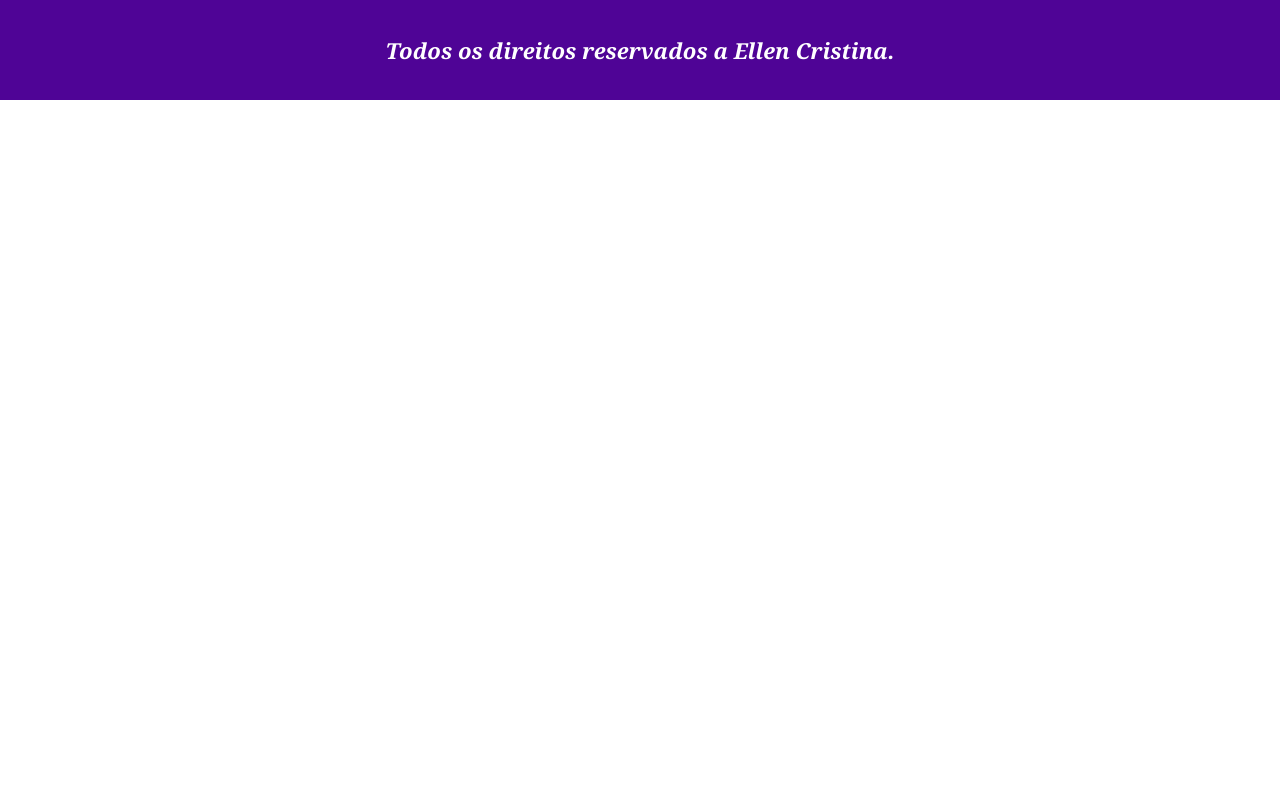
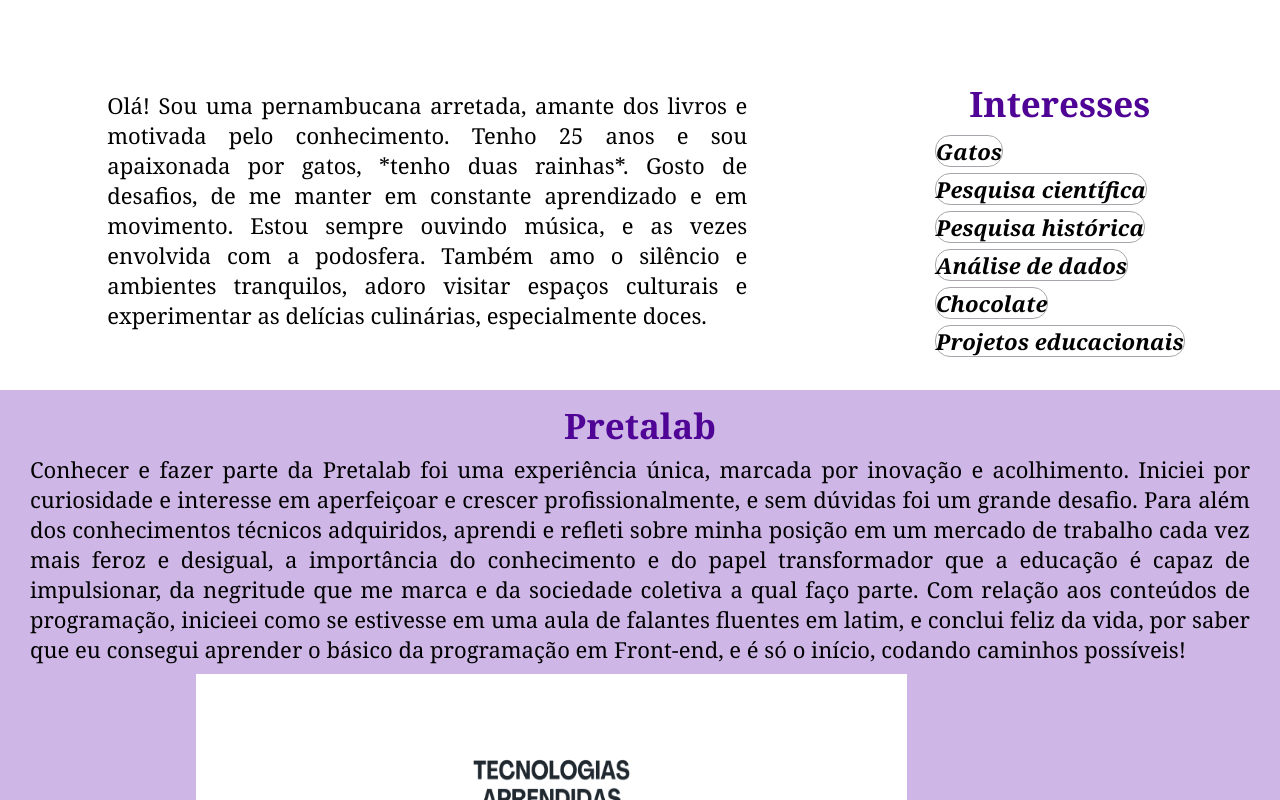
Before and after one commit to Ellenn2301/projeto-final-react, a React (Vite) app: page /sobre in a window 1280 px wide. Shown: the part 460-1260 px from the top of the page. Before the commit the page ends 800 px from the top, so only its background shows below. Built offline with nearby package versions, Linux system fonts and the light colour scheme.

Commit message:
retomando a criação da rota sobre

```diff
--- a/src/pages/SobrePage/SobrePage.css
+++ b/src/pages/SobrePage/SobrePage.css
@@ -1,5 +1,5 @@
 .containerImg{
-    height: 400px;
+    height: 390px;
     max-width: 100%;
     display: flex;
     align-items: center;
@@ -8,10 +8,73 @@
 }
 
 .tituloSobre{
-    font-size: 30px;
+    font-size: 35px;
     color: #4f0496;
     font-weight: 700;
+    padding: 10px;
 }
+
 .imgDescricao{
     height: 320px;
 }
+
+.containerApresentacao{
+    height: 400px;
+    max-width: 100%;
+    display: flex;
+    align-items: center;
+    justify-content: space-around;
+}
+
+.descricaoDescontraida{
+    max-width: 50%;
+    height: 200px;
+    font-size: 22px;
+    margin-left: 15px;
+    text-align: justify;
+}
+
+.palavrasDescritivas{
+    display: flex;
+    flex-direction: column;
+    align-items: center;
+    height: 220px;
+    max-width: 50%;
+}
+
+.subtitulo{
+    color: #4f0496;
+    font-size: 35px;
+    font-weight: 700;
+    text-align: center;
+    margin-bottom: 5px;
+}
+
+.liInteresses{
+    border: 1px solid #aaa5ac;
+    border-radius: 15px;
+    margin: 3px;
+    font-size: 22px;
+    text-align: center;
+}
+
+.containerPretalab{
+    height: 800px;
+    max-width: 100%;
+    background-color: #ceb6e6;
+    display: flex;
+    align-items: center;
+    flex-direction: column;
+    justify-content: center;
+}
+
+.descricaoCurso{
+    font-size: 22px;
+    margin: 0 30px 10px 30px;
+    text-align: justify;
+}
+
+.imgTecnologias{
+    height: 500px;
+    max-width: 80%;
+}
--- a/src/pages/SobrePage/SobrePage.jsx
+++ b/src/pages/SobrePage/SobrePage.jsx
@@ -5,9 +5,51 @@
     return(
         <>
         <div className="containerImg">
-            <h2 className="tituloSobre">Ellen Cristina</h2>
-            <img src="./imagens/ellenk.png" className="imgDescricao" alt="Imagem de Ellen Cristina com palavras que a descrevem." />
+                <h2 className="tituloSobre">Ellen Cristina</h2>
+                <img src="./imagens/ellenk.png" className="imgDescricao" alt="Imagem de Ellen Cristina com palavras que a descrevem." />
         </div>
+
+        <main>
+            <section className="containerApresentacao">
+                <div className="descricaoDescontraida">
+                    <p >
+                        Olá! Sou uma pernambucana arretada, amante dos livros e motivada pelo conhecimento. Tenho 25 anos e sou apaixonada por gatos, *tenho duas rainhas*.
+                        Gosto de desafios, de me manter em constante aprendizado e em movimento. Estou sempre ouvindo música, e as vezes envolvida com a podosfera.
+                        Também amo o silêncio e ambientes tranquilos, adoro visitar espaços culturais e experimentar as delícias culinárias, especialmente doces.
+                    </p>
+                </div>
+
+                <div className="palavrasDescritivas">
+                        <h3 className="subtitulo">Interesses</h3>
+                        <ul>
+                            <li className="liInteresses">Gatos</li><br></br>
+                            <li className="liInteresses">Pesquisa científica</li><br></br>
+                            <li className="liInteresses">Pesquisa histórica</li><br></br>
+                            <li className="liInteresses">Análise de dados</li><br></br>
+                            <li className="liInteresses">Chocolate</li><br></br>
+                            <li className="liInteresses">Projetos educacionais</li>
+                        </ul>
+                </div>
+            </section>
+
+            <section className="containerPretalab">
+                <div className="descricaoCurso">
+                    <h3 className="subtitulo">Pretalab</h3>
+                    <p>
+                        Conhecer e fazer parte da Pretalab foi uma experiência única, marcada por inovação e acolhimento. Iniciei por curiosidade e interesse em aperfeiçoar e crescer profissionalmente,
+                        e sem dúvidas foi um grande desafio. Para além dos conhecimentos técnicos adquiridos, aprendi e refleti sobre minha posição em um mercado de trabalho cada vez mais feroz e desigual,
+                        a importância do conhecimento e do papel transformador que a educação é capaz de impulsionar, da negritude que me marca e da sociedade coletiva a qual faço parte.
+                        Com relação aos conteúdos de programação, inicieei como se estivesse em uma aula de falantes fluentes em latim, e conclui feliz da vida, por saber que eu consegui aprender o básico
+                        da programação em Front-end, e é só o início, codando caminhos possíveis!
+                    </p>
+                </div>
+
+                <div>
+                    <img src="./imagens/tecnologias.png" className="imgTecnologias" alt="4 blocos que apresentam as tecnologias e os seus respectivos conteúdos aprendidos durante o curso."/>
+                </div>
+            </section>
+        </main>
+
         </>
     )
 };
```
Also changed, not shown: public/imagens/tecnologias.png (added).
